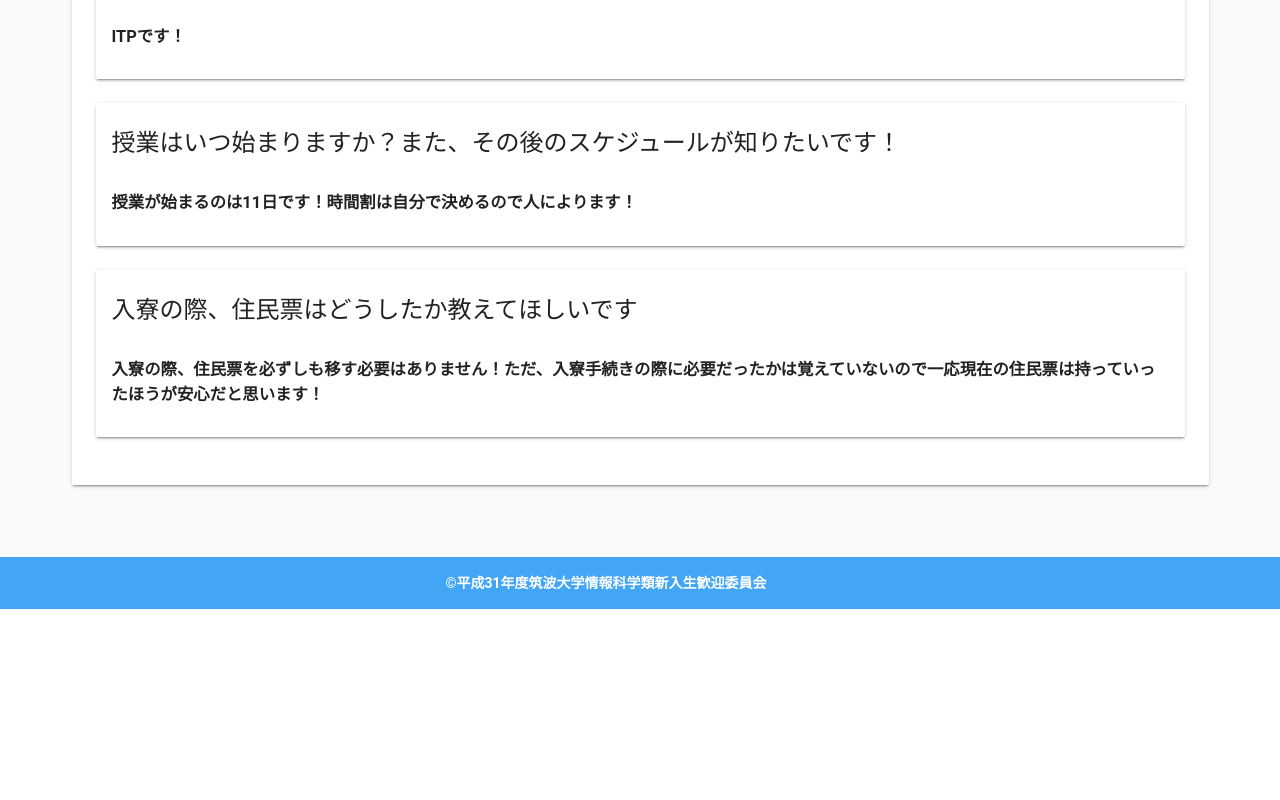
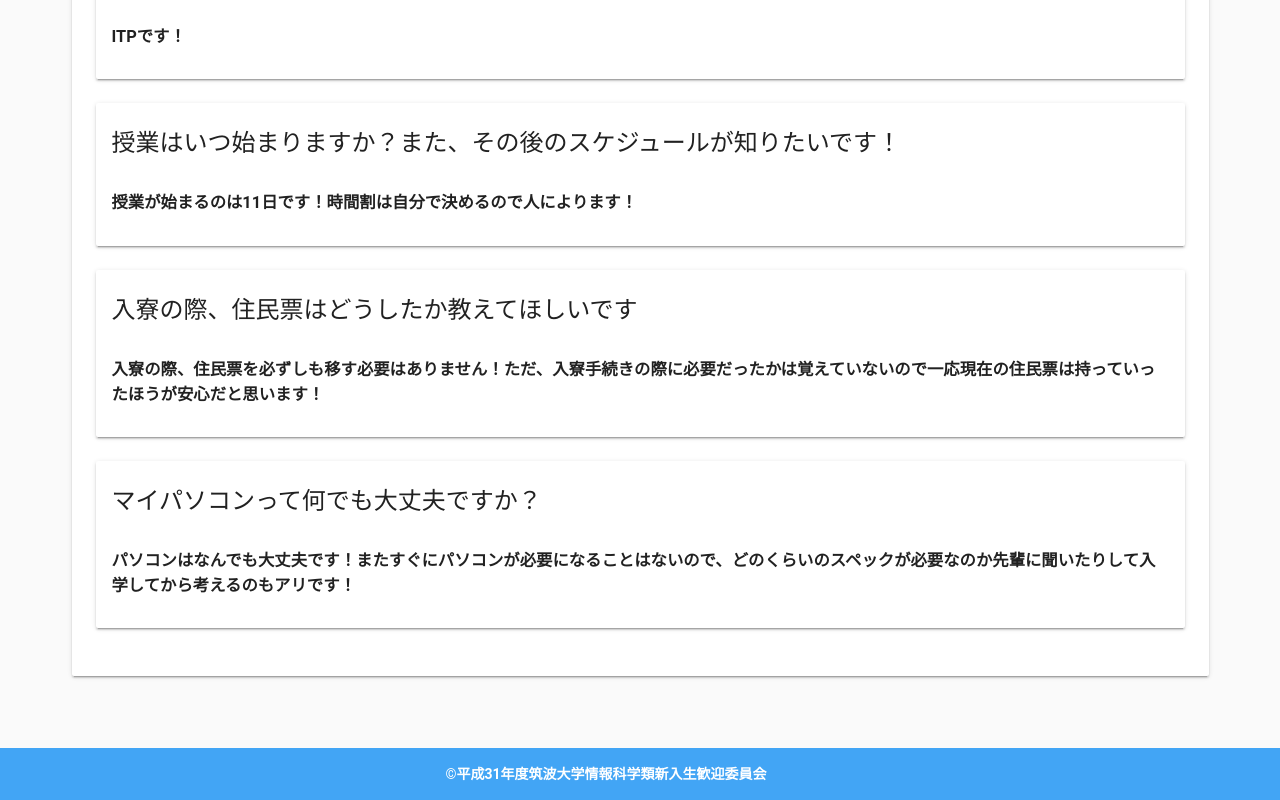
Before and after one commit to takonasu/shinkan2019, a Vue app: page /#/question in a window 1280 px wide. Shown: the part 1215-2015 px from the top of the page. Before the commit the page ends 1824 px from the top, so only its background shows below. Built offline with nearby package versions, Linux system fonts and the light colour scheme.

Commit message:
add:８つ目

```diff
--- a/src/components/question.vue
+++ b/src/components/question.vue
@@ -78,12 +78,13 @@ export default {
           question: "入寮の際、住民票はどうしたか教えてほしいです",
           answer:
             "入寮の際、住民票を必ずしも移す必要はありません！ただ、入寮手続きの際に必要だったかは覚えていないので一応現在の住民票は持っていったほうが安心だと思います！"
+        },
+        {
+          id: 8,
+          question: "マイパソコンって何でも大丈夫ですか？",
+          answer:
+            "パソコンはなんでも大丈夫です！またすぐにパソコンが必要になることはないので、どのくらいのスペックが必要なのか先輩に聞いたりして入学してから考えるのもアリです！"
         }
-        // {
-        //   id: ,
-        //   question: "",
-        //   answer: ""
-        // },
         // {
         //   id: ,
         //   question: "",
```
